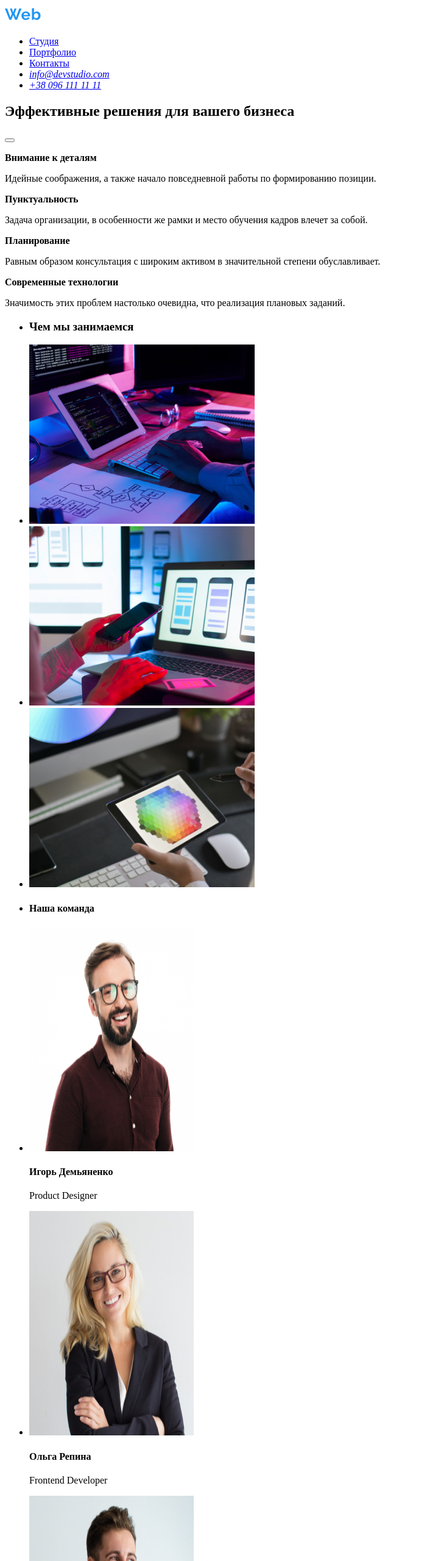
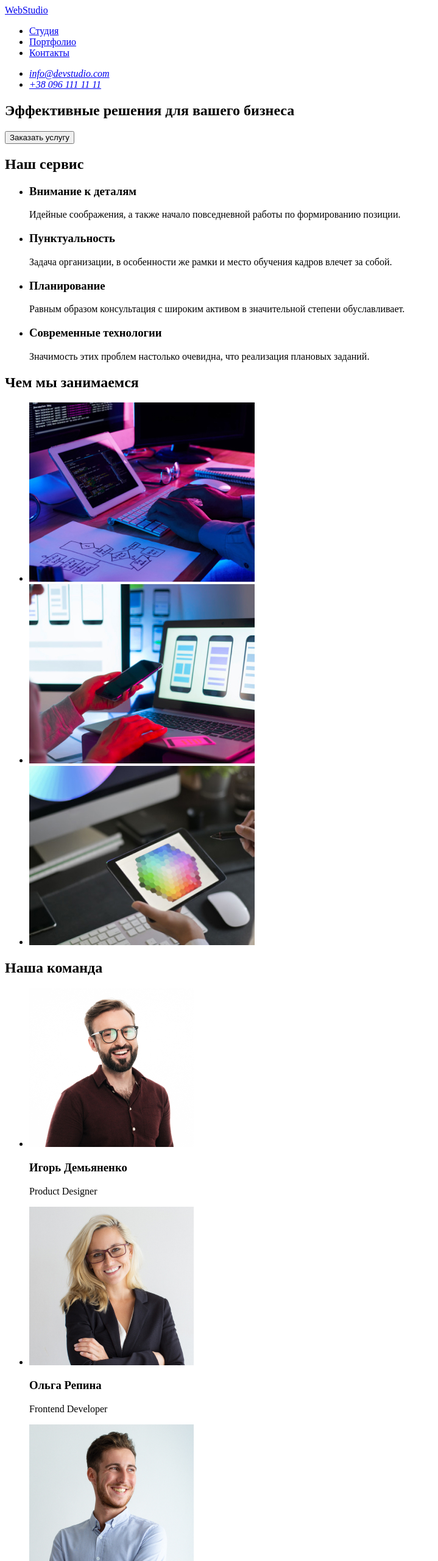
Before and after one commit to SergeiTitomir/goit-markup-hw-01, a plain HTML site: page index.html in a window 1280 px wide. Shown: the top 2560 px of the page at 61% size, without its empty margins (0-719 px from the left). Drawn offline with Linux system fonts and the light colour scheme.

Commit message:
Fixing errors

```diff
--- a/index.html
+++ b/index.html
@@ -8,120 +8,101 @@
 <body>
     <header>
         <nav>
-        <a href="/" aria-label="логотип сайта">
-           <img src="./logo/WebStudio.svg" lang="en" alt="WebStudio" width="145" height="31">
-        </a>
+        <a href="/" aria-label="логотип сайта"><span>Web</span><span>Studio</span></a>
         <ul>
-            <li>
-                <a href="#">Студия</a>
-            </li>
-            <li>
-                <a href="#">Портфолио</a>
-            </li>
-            <li>
-                <a href="#">Контакты</a>
-            </li>
-            <li>
-                <address>
-                    <a href="mailto:info@devstudio.com">info@devstudio.com</a>
-                </address>
-            </li>
-            <li> <address>
-                <a href="tel:+380961111111">+38 096 111 11 11</a>
-            </address>
-        </li>
+            <li><a href="#">Студия</a></li>
+            <li><a href="#">Портфолио</a></li>
+            <li><a href="#">Контакты</a></li>
         </ul>
         </nav>
+        <address>
+        <ul>
+            <li><a href="mailto:info@devstudio.com">info@devstudio.com </a></li>
+            <li><a href="tel:+380961111111">+38 096 111 11 11</a></li>
+            </ul>
+            </address>
     </header>
     <main>
+
         <!--Hero-->
 <section>
-    <div>
         <h1>Эффективные решения для вашего бизнеса</h1>
-    </div>
-    <button type="Заказать услугу" width="" height=""></button>
+    <button type="button">Заказать услугу</button>
 </section>
 
 <!--Наш сервис-->
 <section>
-        <div>
-            <p> <b>Внимание к деталям</b></p>
-            <p>Идейные соображения, а также начало повседневной работы по формированию позиции.</p>
-            <p> <b>Пунктуальность</b></p>
-            <p>Задача организации, в особенности же рамки и место обучения кадров влечет за собой.</p>
-            <p> <b>Планирование</b></p>
-            <p>Равным образом консультация с широким активом в значительной степени обуславливает.</p>
-            <p> <b>Современные технологии</b></p>
-            <p>Значимость этих проблем настолько очевидна, что реализация плановых заданий.</p>
-        </div>
+<h2 hiden>Наш сервис</h2>
+    <ul>
+        <li>
+        <h3>Внимание к деталям</h3>
+        <p>Идейные соображения, а также начало повседневной работы по формированию позиции.</p>
+        </li>
+        <li>
+        <h3>Пунктуальность</h3>
+        <p>Задача организации, в особенности же рамки и место обучения кадров влечет за собой.</p>
+        </li>
+        <li>
+        <h3>Планирование</h3>
+        <p>Равным образом консультация с широким активом в значительной степени обуславливает.</p>
+        </li>
+        <li>
+        <h3>Современные технологии</h3>
+        <p>Значимость этих проблем настолько очевидна, что реализация плановых заданий.</p>
+        </li>
+    </ul>
 </section>
+<!--Чем мы занимаемся-->
 <section>
-<ul>
-    <li><h3>Чем мы занимаемся</h3></li>
+    <h2>Чем мы занимаемся</h2>
+    <ul>
     <li>
-        <a href="/" aria-label="картинка с технологиями">
-            <img src="./what we do/img.jpg" alt="картинка" width="370" height="294">
-        </a>
+        <img src="./what we do/img.jpg" alt="Написание кода" width="370" height="294">
     </li>
     <li>
-        <a href="/" aria-label="картинка с моб технологиями">
-        <img src="./what we do/img-1.jpg" alt="картинка" width="370" height="294">
-        </a>
+        <img src="./what we do/img-1.jpg" alt="Разработка дизайна" width="370" height="294">
     </li>
     <li>
-        <a href="/" aria-label="картинка с цветовыми технологиями">
-        <img src="./what we do/img-2.jpg" alt="картинка" width="370" height="294">
-        </a>
+        <img src="./what we do/img-2.jpg" alt="Работа с цветом" width="370" height="294">
     </li>
 </ul>
 </section>
+<!--Наша команда-->
 <section>
+    <h2>Наша команда</h2>
 <ul>
     <li>
-        <h4>Наша команда</h4>
-    </li>
-    <li>
-        <img src="./our team/img.jpg" alt="участник команды" width="270" height="368">
-        <h4>Игорь Демьяненко</h4>
+        <img src="./our team/img.jpg" alt="участник команды" width="270" height="260">
+        <h3>Игорь Демьяненко</h3>
         <p lang="en">Product Designer</p>
     </li>
     <li>
-        <img src="./our team/img-1.jpg" alt="участник команды" width="270" height="368">
-        <h4>Ольга Репина</h4>
+        <img src="./our team/img-1.jpg" alt="участник команды" width="270" height="260">
+        <h3>Ольга Репина</h3>
         <p lang="en">Frontend Developer</p>
     </li>
     <li>
-        <img src="./our team/img-2.jpg" alt="участник команды" width="270" height="368">
-        <h4>Николай Тарасов</h4>
+        <img src="./our team/img-2.jpg" alt="участник команды" width="270" height="260">
+        <h3>Николай Тарасов</h3>
         <p lang="en">Marketing</p>
     </li>
     <li>
-        <img src="./our team/img-3.jpg" alt="участник команды" width="270" height="368">
-        <h4>Михаил Ермаков</h4>
+        <img src="./our team/img-3.jpg" alt="участник команды" width="270" height="260">
+        <h3>Михаил Ермаков</h3>
         <p lang="en">UI Designer</p>
     </li>
 </ul>
 </section>
     </main>
     <footer>
-        <section>
-            <h5>
-                <a href="/" aria-label="логотип сайта">
-                    <img lang="en" alt="WebStudio" width="145" height="31">
-                </a>
-            </h5>
+        <a href="/" aria-label="логотип сайта"><span>Web</span><span>Studio</span></a>
+        <address>
         <ul>
-            <li>
-                <a href="https://goo.gl/maps/ABGGrGdsfGytDm9b9" target="_blank"> г. Киев, пр-т Леси Украинки, 26</a>
-            </li>
-            <li>
-                <a href="mailto:info@devstudio.com">info@devstudio.com</a>
-            </li>
-            <li>
-                <a href="tel:+380961111111">+38 096 111 11 11</a>
-            </li>
+            <li><a href="https://goo.gl/maps/ABGGrGdsfGytDm9b9">г. Киев, пр-т Леси Украинки, 26</a></li>
+            <li><a href="mailto:info@devstudio.com">info@devstudio.com</a></li>
+            <li><a href="tel:+380961111111">+38 096 111 11 11</a></li>
         </ul>
-        </section>
+        </address>
     </footer>
 </body>
 </html>
```
